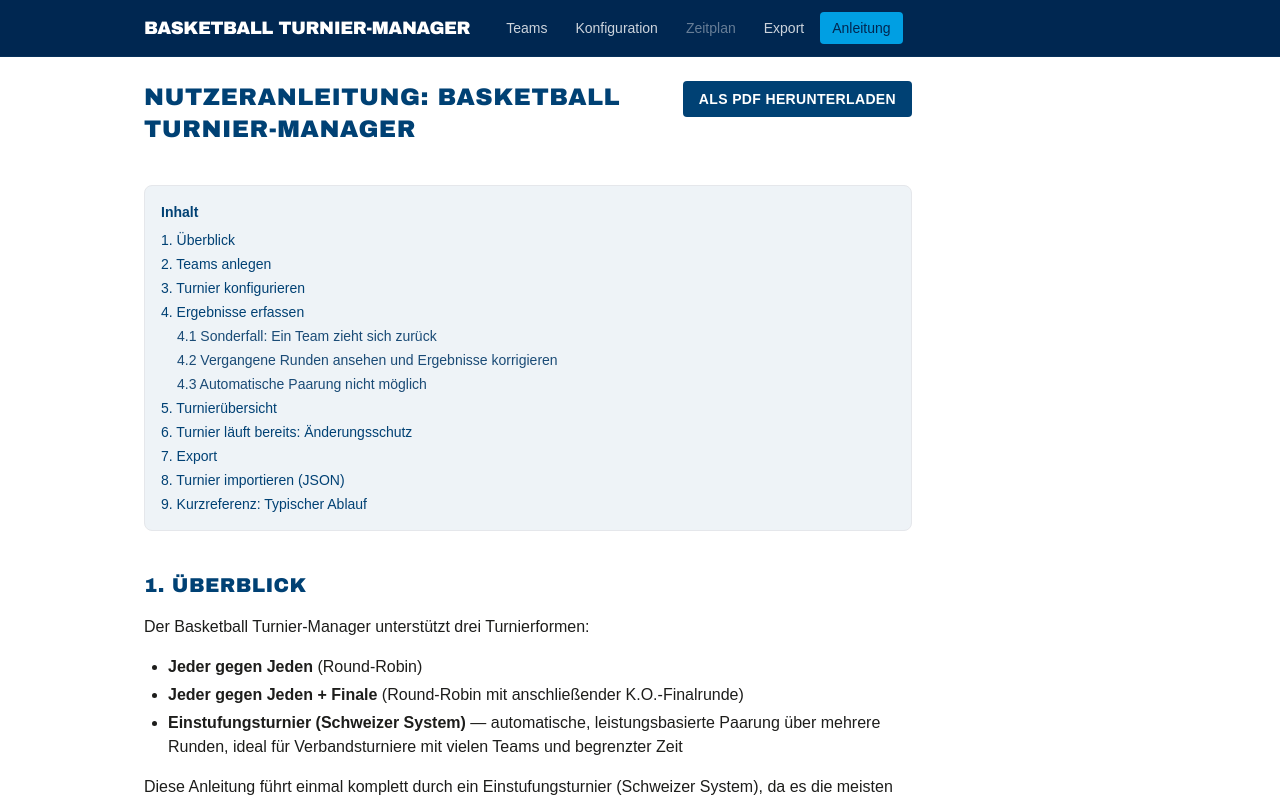
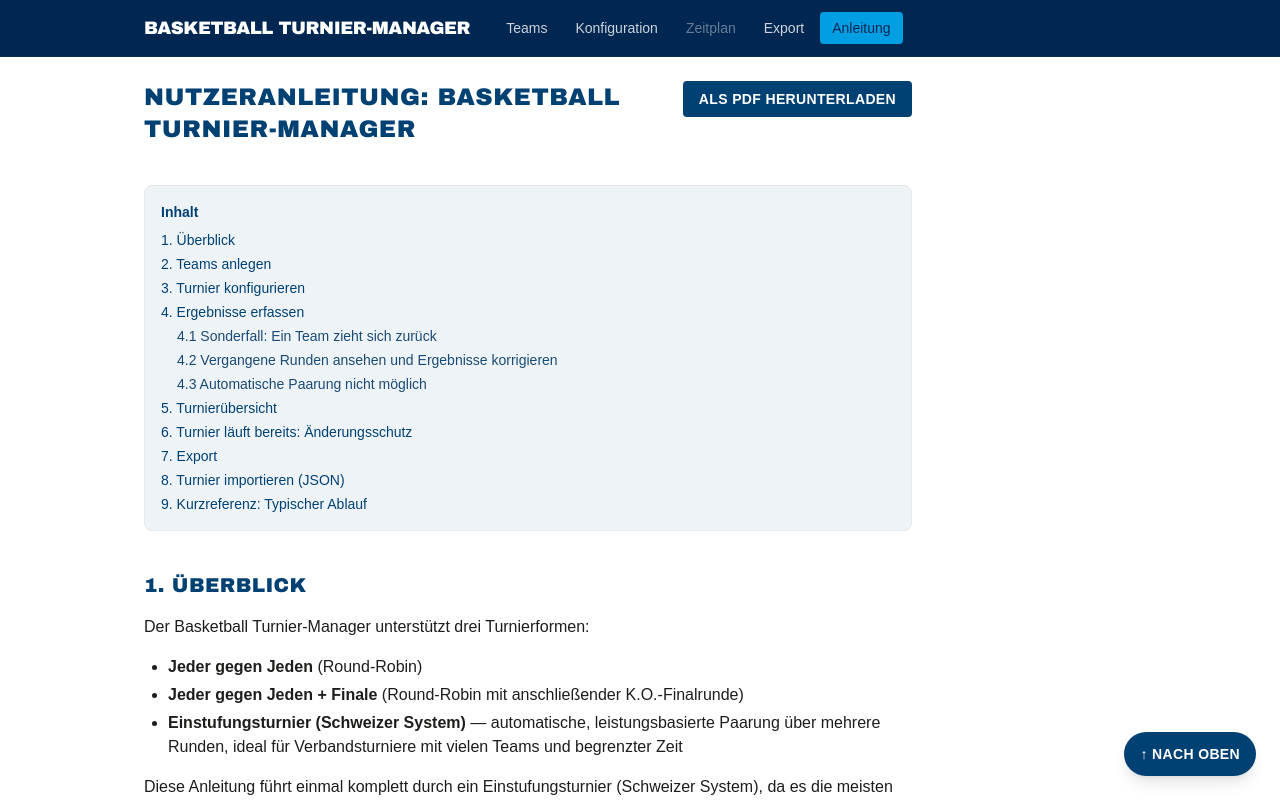
Before and after one commit to OliEder/basketball-turnier-manager, a React (Vite) app: page /anleitung in a window 1280 px wide. Shown: the top 800 px of the page. Built offline with nearby package versions, Linux system fonts and the light colour scheme; a web font is replaced by a local one; what @react-pdf/renderer would draw is missing.

Commit message:
feat: add a floating back-to-top button to the user manual page

```diff
--- a/src/pages/ManualPage.tsx
+++ b/src/pages/ManualPage.tsx
@@ -88,7 +88,7 @@ function TableOfContents() {
 
 export default function ManualPage() {
   return (
-    <div className="space-y-10 max-w-3xl">
+    <div id="top" className="space-y-10 max-w-3xl">
       <div className="flex items-start justify-between gap-4">
         <h1 className="font-display text-2xl uppercase text-brand-primary">
           Nutzeranleitung: Basketball Turnier-Manager
@@ -97,6 +97,15 @@ export default function ManualPage() {
           Als PDF herunterladen
         </Button>
       </div>
+
+      <button
+        type="button"
+        onClick={() => window.scrollTo({ top: 0, behavior: 'smooth' })}
+        className="fixed bottom-6 right-6 z-40 rounded-full bg-brand-primary text-white shadow-lg px-4 py-3 text-sm font-semibold uppercase tracking-wide hover:bg-brand-primary-light transition-colors"
+        aria-label="Nach oben"
+      >
+        ↑ Nach oben
+      </button>
 
       <TableOfContents />
 
```
Also changed, not shown: 2 other files (tests, documents, lock files or other folders).
